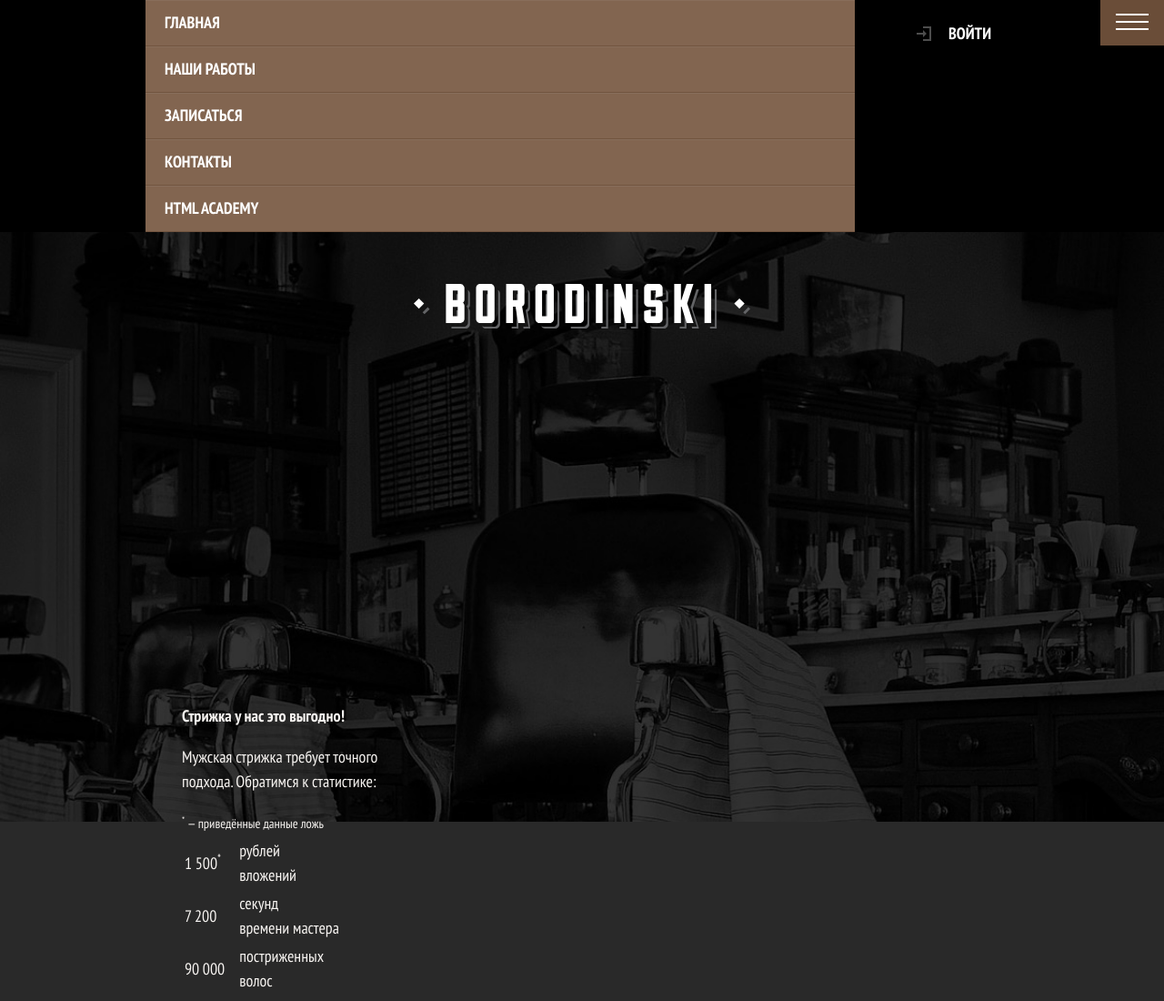
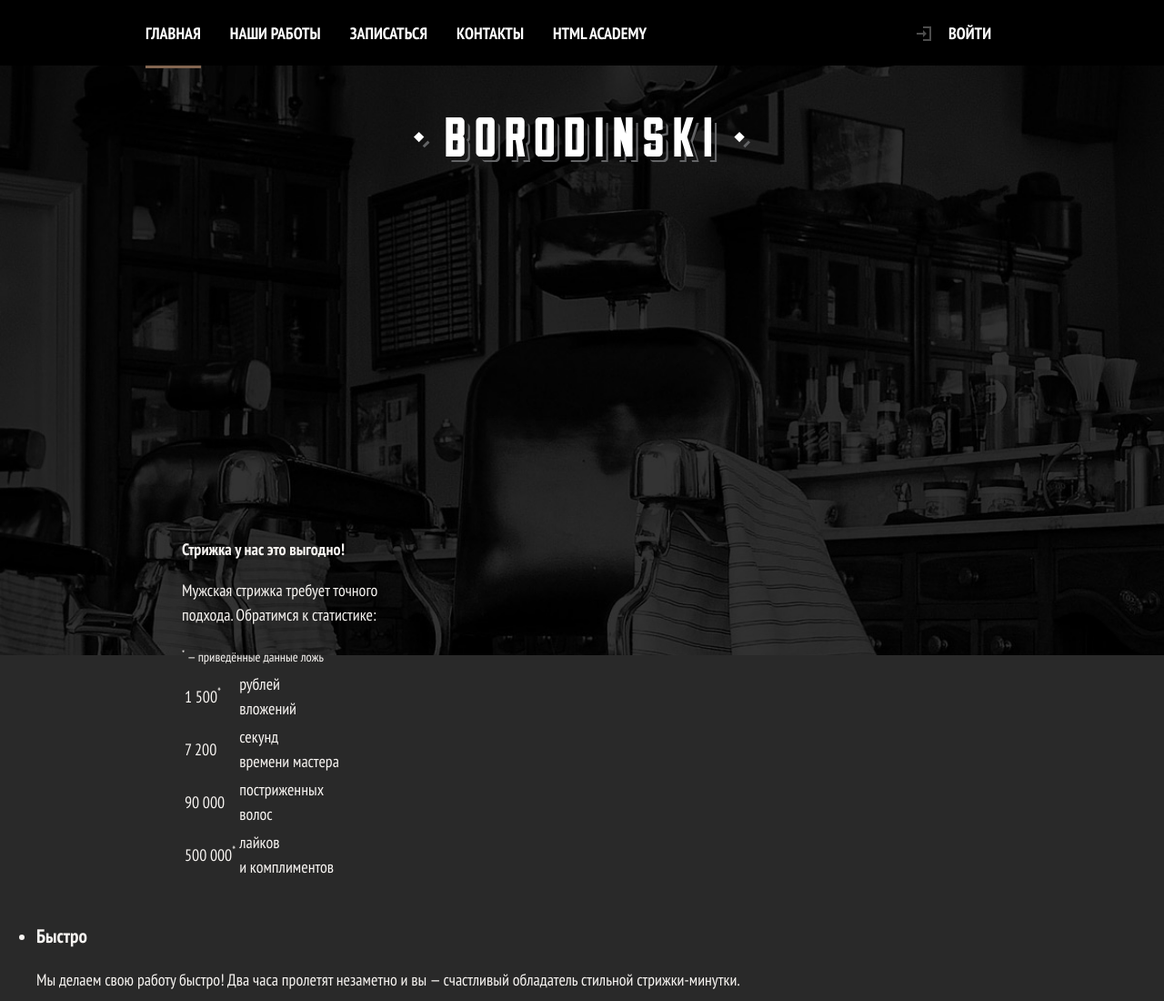
Before and after one commit to ilyagorev/barbershop, a website: page source/index.html in a window 1280 px wide. Shown: the top 1100 px of the page at 91% size. Drawn offline with nearby package versions, Linux system fonts and the light colour scheme; files that its build step writes are made by us from their sources; files whose address does not match are found by name.

Commit message:
Оптимизирует верстку меню под планшетную версию

```diff
--- a/source/sass/blocks/main-nav.scss
+++ b/source/sass/blocks/main-nav.scss
@@ -177,6 +177,10 @@
     margin: 0 auto;
   }
 
+  .main-nav__toggle {
+    display: none;
+  }
+
   @media (min-width: $desktop-width) {
     .main-nav__wrapper {
       width: 960px;
--- a/source/sass/blocks/site-list.scss
+++ b/source/sass/blocks/site-list.scss
@@ -33,7 +33,59 @@
 
 @media (min-width: $tablet-width) {
   .site-list {
+    display: flex;
+    flex-wrap: wrap;
+    justify-content: flex-start;
     width: 570px;
+  }
+
+  .site-list__item {
+    margin-right: 32px;
+
+    &:last-child {
+      margin-right: 0;
+    }
+
+    &--active {
+      position: relative;
+
+      &::after {
+        content: "";
+
+        position: absolute;
+        right: 0;
+        bottom: -3px;
+        left: 0;
+
+        height: 3px;
+
+        background: #826550;
+      }
+    }
+  }
+
+  .site-list__item a {
+    padding: 0;
+    padding-top: 25px;
+    padding-bottom: 23px;
+
+    background: none;
+    border: none;
+  }
+
+  .site-list__item a[href] {
+    &:hover {
+      color: #826550;
+
+      background-color: #000000;
+    }
+
+    &:active {
+      color: #ffffff;
+
+      background-color: #000000;
+      opacity: 0.3;
+    }
   }
 }
 
```
